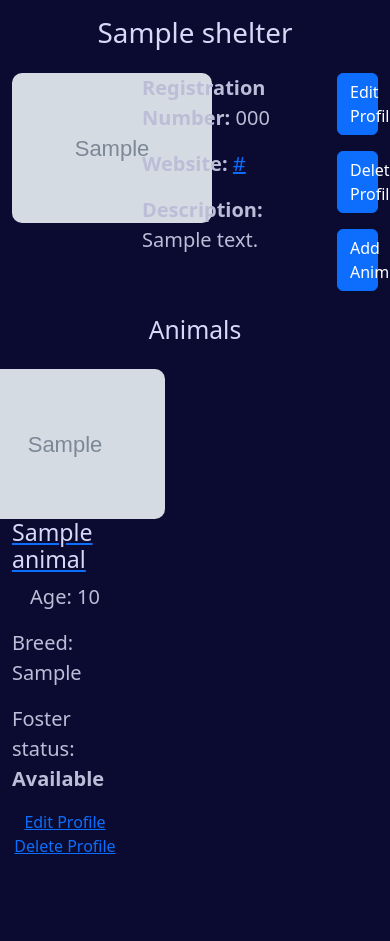
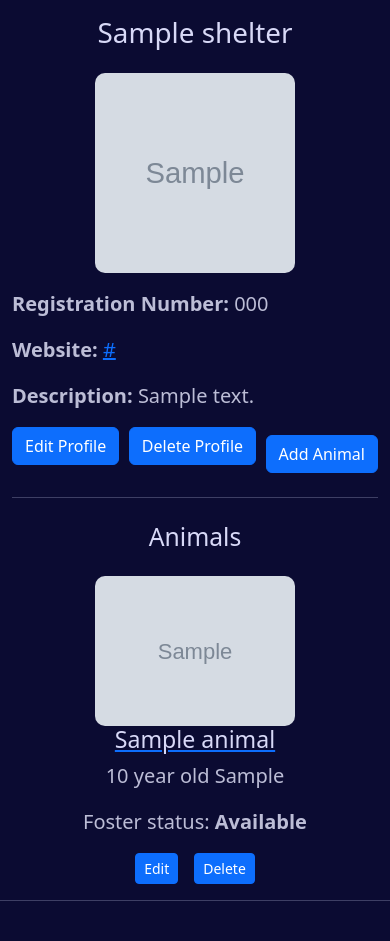
Before and after one commit to LlewBach/virtual-shelter, a Django app: page /shelters/profile/1/ in a window 390 px wide; the page is wider, and only the part inside the window is pictured. Shown: the part 58-999 px from the top of that part. Before the commit the page ends 912 px from the top of that part, so only its background shows below. Run offline with Django 5.2, Linux system fonts and the light colour scheme; a user stored in the database is signed in; tables that the repository leaves empty hold one stand-in row (values such as "Sample post"); grey boxes marked "Sample" are stand-in pictures; some libraries are stand-ins or nearby versions.

Commit message:
Add responsive styling

```diff
--- a/shelters/templates/shelters/shelter.html
+++ b/shelters/templates/shelters/shelter.html
@@ -5,15 +5,14 @@
 
 <div class="container mb-4">
   <div class="row">
-    <div class="col-4">
+    <div class="col-md-4 text-center mb-3">
       {% if shelter.image %}
-      <img src="{{ shelter.image.url }}" alt="Logo of {{ shelter.name }}" style="width:200px; height:auto;">
+      <img src="{{ shelter.image.url }}" alt="Logo of {{ shelter.name }}" class="profile-image">
       {% else %}
       <p>Click Edit Profile to add logo</p>
       {% endif %}
     </div>
-    <div class="col-6 d-flex flex-column">
-      <div>
+    <div class="col-md-6">
       {% if shelter %}
       <p><strong>Registration Number:</strong> {{ shelter.registration_number }}</p>
       <p><strong>Website:</strong> <a href="{{ shelter.charity_website }}">{{ shelter.website }}</a></p>
@@ -22,11 +21,11 @@
       <p>No Shelter</p>
       {% endif %}
     </div>
-    </div>
-    <div class="col-2 d-flex flex-column justify-content-between">
+    <div class="col-md-2 d-flex flex-md-column justify-content-between align-items-center">
       {% if request.user == shelter.admin %}
       <a href="{% url 'edit_shelter' shelter.id %}" class="btn btn-primary mb-3">Edit Profile</a>
-      <a href="#" class="btn btn-primary mb-3" data-bs-toggle="modal" data-bs-target="#deleteModal">Delete Profile</a>
+      <a href="#" class="btn btn-primary mb-3" data-bs-toggle="modal" data-bs-target="#deleteModal">Delete
+        Profile</a>
 
       <!-- Delete Modal -->
       <div class="modal fade" id="deleteModal" tabindex="-1" aria-labelledby="deleteModalLabel" aria-hidden="true">
@@ -54,26 +53,29 @@
       {% endif %}
     </div>
   </div>
+  <hr>
 </div>
 
 <h2 class="text-center mb-4">Animals</h2>
 <div class="container mb-4">
   <div class="row">
     {% for animal in animals %}
-    <div class="col-4 d-flex flex-column align-items-center">
+    <div class="col-md-4 d-flex flex-column align-items-center">
       {% if animal.image %}
       <a href="{% url 'animal_profile' animal.id %}">
-        <img src="{{ animal.image.url }}" alt="Image of {{ animal.name }}" style="width:200px; height:auto;">
+        <img src="{{ animal.image.url }}" alt="Image of {{ animal.name }}" class="sub-profile-image">
       </a>
       {% endif %}
       <a href="{% url 'animal_profile' animal.id %}">
-        <h3>{{ animal.name }}</h3>
+        <h3 class="text-center">{{ animal.name }}</h3>
       </a>
-      <p>Age: {{ animal.age }}</p>
-      <p>Breed: {{ animal.breed }}</p>
+      <p>{{ animal.age }} year old {{ animal.breed }}</p>
       <p>Foster status: <strong>{{ animal.adoption_status }}</strong></p>
-      <a href="{% url 'edit_animal_profile' animal.id %}">Edit Profile</a>
-      <a href="#" data-bs-toggle="modal" data-bs-target="#deleteModal{{ animal.id }}">Delete Profile</a>
+      {% if request.user == shelter.admin %}
+      <div class="d-flex">
+        <a href="{% url 'edit_animal_profile' animal.id %}" class="btn btn-primary btn-sm mb-3 me-3">Edit</a>
+        <a href="#" data-bs-toggle="modal" data-bs-target="#deleteModal{{ animal.id }}"
+          class="btn btn-primary btn-sm mb-3">Delete</a>
 
         <!-- Delete Modal -->
         <div class="modal fade" id="deleteModal{{ animal.id }}" tabindex="-1" aria-labelledby="deleteModalLabel"
@@ -98,6 +100,9 @@
           </div>
         </div>
       </div>
+      {% endif %}
+    </div>
+    <hr class="d-md-none">
     {% endfor %}
   </div>
 </div>
--- a/shelters/templates/shelters/view_shelters.html
+++ b/shelters/templates/shelters/view_shelters.html
@@ -9,14 +9,15 @@
     <div class="col-md-4 d-flex flex-column align-items-center">
       {% if shelter.image %}
       <a href="{% url 'shelter_profile' shelter.id %}">
-        <img src="{{ shelter.image.url }}" alt="Image of {{ shelter.name }}" style="width:200px; height:auto;">
+        <img src="{{ shelter.image.url }}" alt="Image of {{ shelter.name }}" class="sub-profile-image">
       </a>
       {% endif %}
       <a href="{% url 'shelter_profile' shelter.id %}">
         <h2 class="text-center">{{ shelter.name }}</h2>
       </a>
-      <a href="{{ shelter.website }}" target="_blank">Link to Website</a>
+      <a href="{{ shelter.website }}" target="_blank" class="mb-3">Link to Website</a>
     </div>
+    <hr class="d-md-none">
     {% empty %}
     <h3 class="text-center">No shelters registered</h3>
     {% endfor %}
--- a/static/css/base.css
+++ b/static/css/base.css
@@ -23,8 +23,14 @@ img {
 }
 
 .profile-image {
-  width: 250px;
-  height: 250px;
+  width: 200px;
+  height: 200px;
+  object-fit: cover;
+}
+
+.sub-profile-image {
+  width: 200px;
+  height: 150px;
   object-fit: cover;
 }
 
```
Also changed, not shown: animals/templates/animals/profile.html (+18 -10 lines), animals/templates/animals/view_animals.html (+4 -3 lines), profiles/templates/profiles/profile.html (+10 -18 lines). Lines whose indentation alone changed are shown as unchanged.
